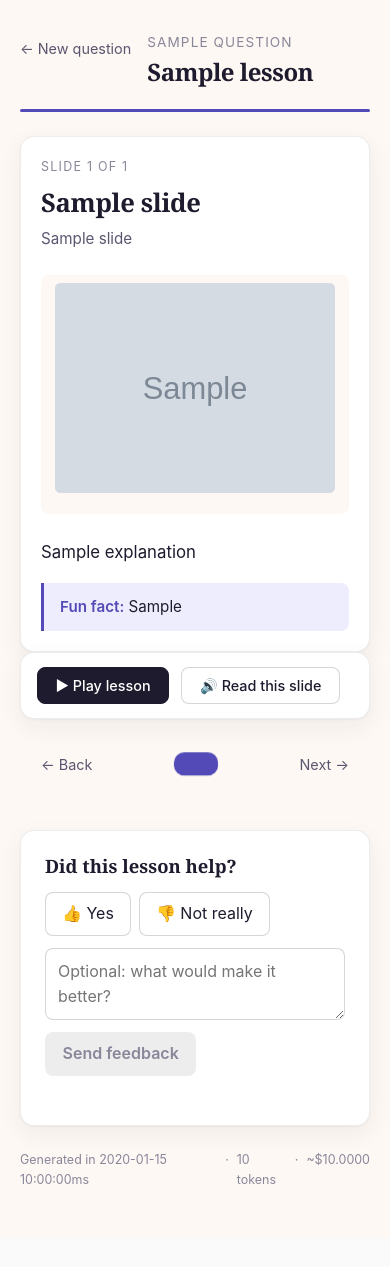
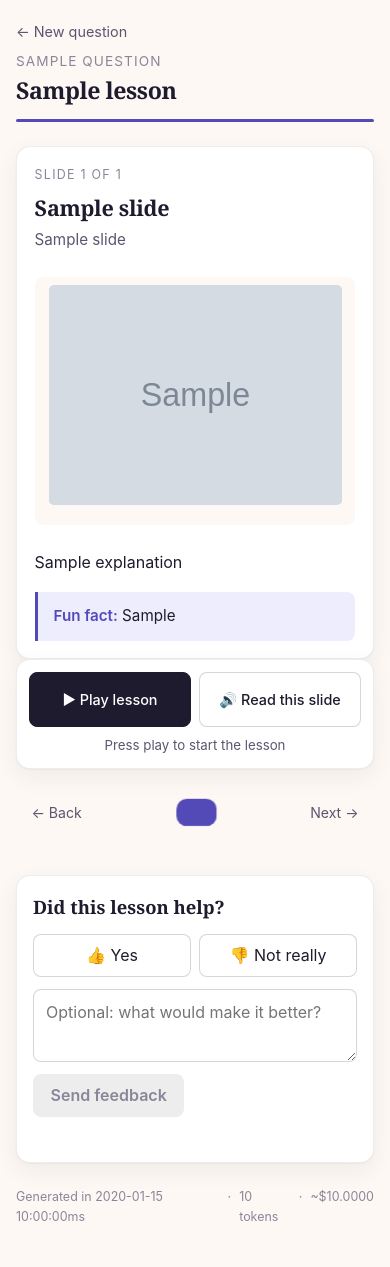
Before and after one commit to Mahadev7B/Howstuffworks-claudeway, a Flask app: template templates/lesson.html in a window 390 px wide. Before the commit the page ends 1184 px from the top, so only its background shows below. Run offline with Flask 3, Linux system fonts and the light colour scheme; the template is opened without the code that fills it: most values are stand-ins (such as "Sample title", 1, 10 or a date in 2020); grey boxes marked "Sample" are stand-in pictures.

Commit message:
Improve mobile layout: responsive home, lesson, controls, and loading game
Co-Authored-By: Claude Sonnet 4.6 <noreply@anthropic.com>

```diff
--- a/static/style.css
+++ b/static/style.css
@@ -164,6 +164,8 @@ button {
   background: #1F1B2E;
   outline: none;
   touch-action: none;
+  max-width: 100%;
+  height: auto;
 }
 .loading-inner #game:focus { box-shadow: 0 0 0 3px var(--accent-soft); }
 .loading-inner .game-hint { font-size: 0.85rem; }
@@ -500,9 +502,54 @@ button {
 
 /* ---------- Mobile ---------- */
 @media (max-width: 600px) {
-  .brand h1 { font-size: 2.4rem; }
-  .lesson-titles h1 { font-size: 1.5rem; }
-  .deck { padding: 1.25rem; min-height: 0; }
+  /* Home */
+  .home { padding: 3.5rem 1rem 2rem; }
+  .brand h1 { font-size: 2.2rem; }
+  .tagline { font-size: 0.97rem; }
+  .ask-form { flex-wrap: wrap; padding: 0.35rem; }
+  .ask-form input { font-size: 1rem; padding: 0.75rem 0.75rem; }
+  .ask-form button { width: 100%; padding: 0.75rem; border-radius: 8px; margin-top: 0.25rem; }
+
+  /* Loading game */
+  .loading-inner #game { width: 100%; max-width: 360px; height: auto; }
+
+  /* Lesson header */
+  .lesson { padding: 1.25rem 1rem 2.5rem; }
+  .lesson-header { flex-direction: column; gap: 0.5rem; margin-bottom: 1rem; }
+  .back { padding-top: 0; }
+  .lesson-titles h1 { font-size: 1.45rem; }
+
+  /* Controls — stack into two rows */
+  .controls {
+    flex-direction: column;
+    align-items: stretch;
+    gap: 0.5rem;
+    padding: 0.75rem;
+  }
+  .controls .btn-row {
+    display: flex;
+    gap: 0.5rem;
+  }
+  .controls .btn-row button { flex: 1; }
   .controls .speed { display: none; }
-  .controls .status { display: none; }
+  .controls .status {
+    display: block;
+    min-width: 0;
+    font-size: 0.83rem;
+    text-align: center;
+  }
+
+  /* Deck */
+  .deck { padding: 1.1rem; min-height: 0; }
+  .slide h2 { font-size: 1.35rem; }
+  .explanation { font-size: 1rem; }
+
+  /* Nav */
+  .deck-nav { padding: 0.75rem 0; }
+  .deck-nav button { padding: 0.6rem 0.9rem; font-size: 0.88rem; }
+
+  /* Feedback */
+  .feedback { padding: 1rem; }
+  .feedback-buttons { flex-wrap: wrap; }
+  .fb-btn { flex: 1; text-align: center; }
 }
--- a/templates/lesson.html
+++ b/templates/lesson.html
@@ -51,8 +51,10 @@
     </div>
 
     <div class="controls">
-      <button id="autoBtn" class="primary">▶ Play lesson</button>
-      <button id="readBtn">🔊 Read this slide</button>
+      <div class="btn-row">
+        <button id="autoBtn" class="primary">▶ Play lesson</button>
+        <button id="readBtn">🔊 Read this slide</button>
+      </div>
       <span class="status" id="status">Press play to start the lesson</span>
       <label class="speed">
         Speed
```
